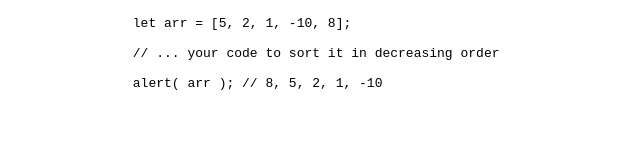
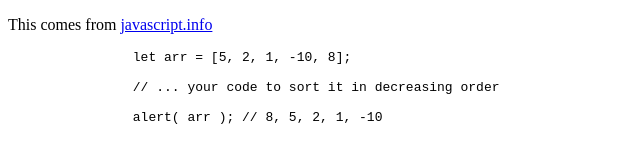
Before and after one commit to bigezwest/arrayMethods, a plain HTML site: page tasks/sortDesc/index.html in a window 1280 px wide. Shown: the whole page, without its empty margins (0-640 px from the left). Drawn offline with Linux system fonts and the light colour scheme.

Commit message:
docs(description): Add link to source

```diff
--- a/tasks/sortDesc/index.html
+++ b/tasks/sortDesc/index.html
@@ -6,6 +6,8 @@
     <title>sortDescending()</title>
 </head>
 <body>
+    <p>This comes from <a href="https://javascript.info/array-methods"
+        target="_blank">javascript.info</a></p>
     <p>
         <code>
             <pre>
```
